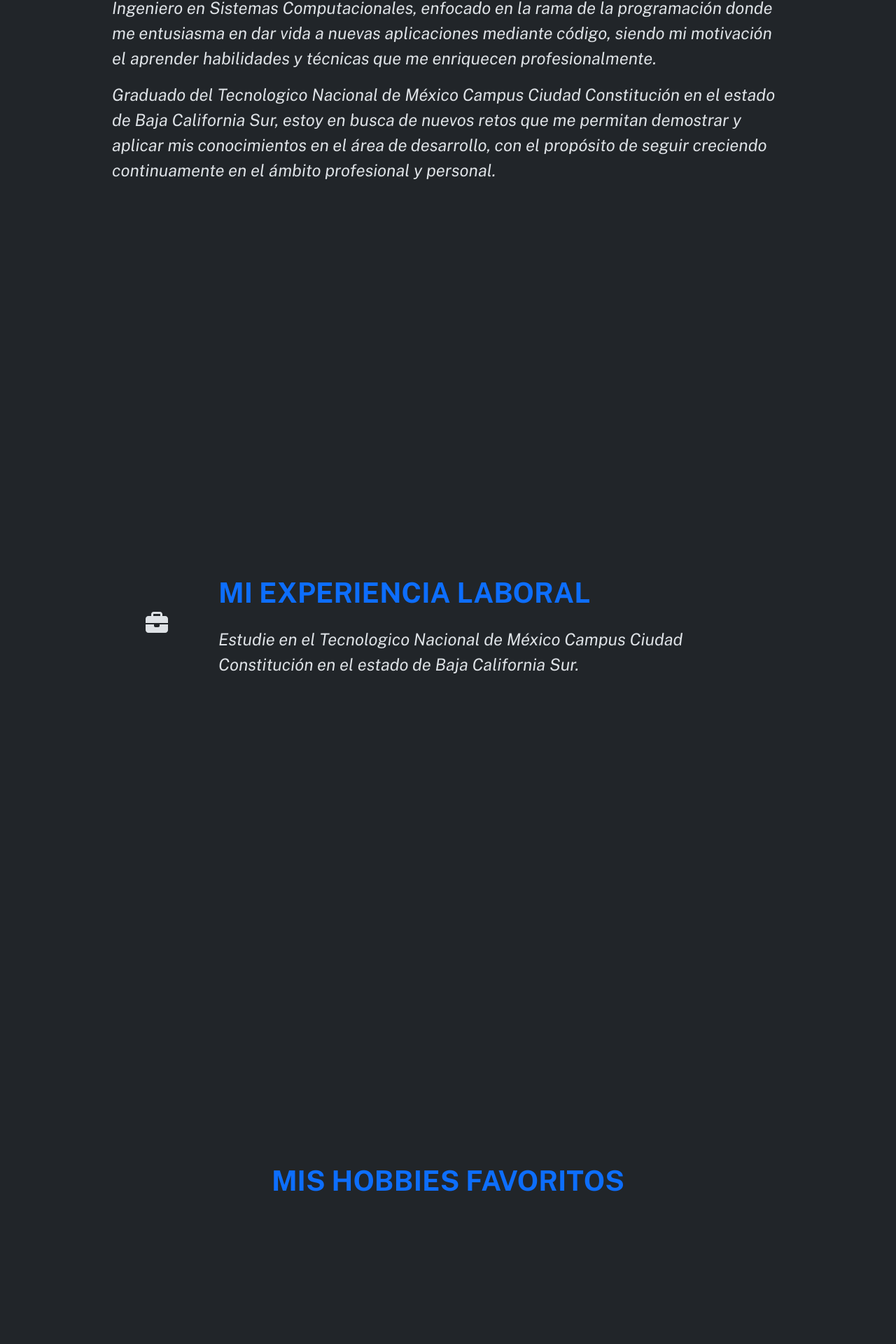
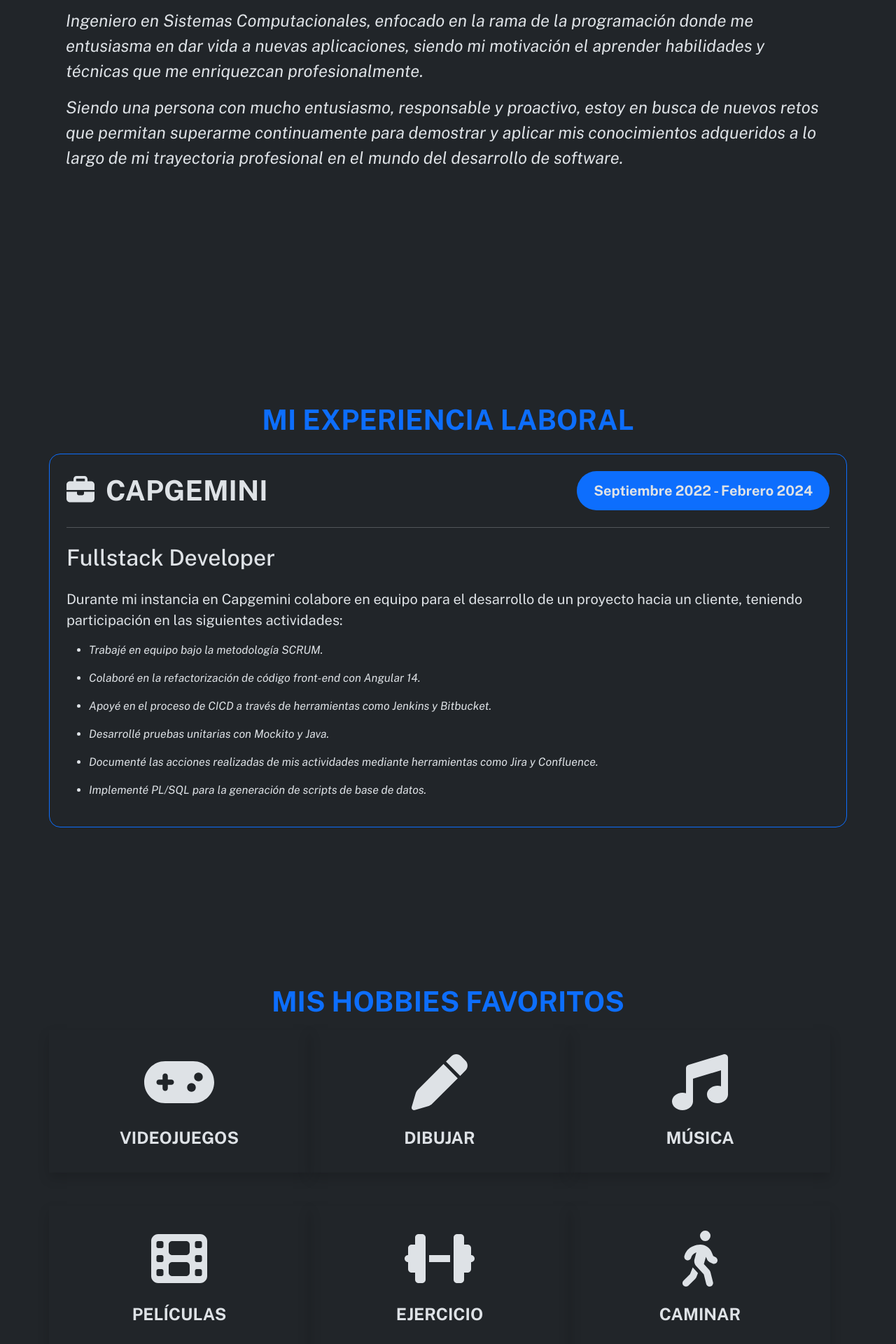
Before and after one commit to BryanGarcia25/Portafolio_Personal_Web, an Angular app: page /about in a window 1280 px wide. Shown: the part 309-2229 px from the top of the page at 70% size. Built offline with nearby package versions, Linux system fonts and the light colour scheme.

Commit message:
adding and modifying the about section

```diff
--- a/src/app/components/about/about.component.css
+++ b/src/app/components/about/about.component.css
@@ -0,0 +1,11 @@
+.container > h1 {
+    font-size: 60px;
+}
+
+.d-flex > .icon {
+    font-size: 100px;
+}
+
+.col-xl-4 > fa-icon {
+    font-size: 80px;
+}
--- a/src/app/components/about/about.component.html
+++ b/src/app/components/about/about.component.html
@@ -1,23 +1,76 @@
-<section class="vh-100 d-flex align-items-center py-1 justify-content-center">
-    <div class="w-75">
-        <h1 class="text-primary text-uppercase fw-bold my-4 about">¿Quien soy?</h1>
-        <div class="my-5">
-            <p class="fst-italic fs-4">Ingeniero en Sistemas Computacionales, enfocado en la rama de la programación donde me entusiasma en dar vida a nuevas aplicaciones mediante código, siendo mi motivación el aprender habilidades y técnicas que me enriquecen profesionalmente.</p>
-            <p class="fst-italic fs-4">Graduado del Tecnologico Nacional de México Campus Ciudad Constitución en el estado de Baja California Sur, estoy en busca de nuevos retos que me permitan demostrar y aplicar mis conocimientos en el área de desarrollo, con el propósito de seguir creciendo continuamente en el ámbito profesional y personal.</p>
+<section class="min-vh-100 d-flex align-items-center justify-content-center">
+    <div class="container p-4">
+        <h1 class="text-primary text-uppercase fw-bold">¿Quien soy?</h1>
+        <div class="my-4">
+            <p class="fst-italic fs-4">Ingeniero en Sistemas Computacionales, enfocado en la rama de la programación donde me entusiasma en dar vida a nuevas aplicaciones, siendo mi motivación el aprender habilidades y técnicas que me enriquezcan profesionalmente.</p>
+            <p class="fst-italic fs-4">Siendo una persona con mucho entusiasmo, responsable y proactivo, estoy en busca de nuevos retos que permitan superarme continuamente para demostrar y aplicar mis conocimientos adqueridos a lo largo de mi trayectoria profesional en el mundo del desarrollo de software.</p>
         </div>
     </div>
 </section>
 
-<section class="vh-100 d-flex align-items-center justify-content-center">
-    <div class="d-flex justify-content-center align-items-center w-75">
-        <fa-icon [icon]="iconJob" class="icon mx-5 mh-100 fs-2"></fa-icon>
-        <div class="px-4">
-            <h1 class="text-primary text-uppercase fw-bold my-4">Mi Experiencia Laboral</h1>
-            <p class="fst-italic fs-4">Estudie en el Tecnologico Nacional de México Campus Ciudad Constitución en el estado de Baja California Sur.</p>
+<section class="min-vh-100 d-flex align-items-center justify-content-center">
+    <div class="d-flex flex-column justify-content-center align-items-center">
+        <h1 class="text-primary text-uppercase fw-bold mb-4">Mi experiencia laboral</h1>
+        <div class="container p-4 border border-primary rounded-4 mb-4">
+            <div class="d-flex justify-content-between align-items-center">
+                <h1 class="text-uppercase fw-bold"> <fa-icon [icon]="iconJob" class="me-3"></fa-icon>Capgemini</h1>
+                <h5 class="bg-primary px-4 py-3 rounded-5 fw-bold">Septiembre 2022 - Febrero 2024</h5>
+            </div>
+            <hr>
+            <h2 class="my-4">Fullstack Developer</h2>
+            <p class="fs-5">Durante mi instancia en Capgemini colabore en equipo para el desarrollo de un proyecto hacia un cliente, teniendo participación en las siguientes actividades:</p>
+            <ul class="fst-italic">
+                <li>
+                    <p>Trabajé en equipo bajo la metodología SCRUM.</p>
+                </li>
+                <li>
+                    <p>Colaboré en la refactorización de código front-end con Angular 14.</p>
+                </li>
+                <li>
+                    <p>Apoyé en el proceso de CICD a través de herramientas como Jenkins y Bitbucket.</p>
+                </li>
+                <li>
+                    <p>Desarrollé pruebas unitarias con Mockito y Java.</p>
+                </li>
+                <li>
+                    <p>Documenté las acciones realizadas de mis actividades mediante herramientas como Jira y Confluence.</p>
+                </li>
+                <li>
+                    <p>Implementé PL/SQL para la generación de scripts de base de datos.</p>
+                </li>
+            </ul>
         </div>
     </div>
 </section>
 
-<section class="vh-100 d-flex align-items-center justify-content-center">
-    <h1 class="text-primary text-uppercase hobbies fw-bold">Mis hobbies favoritos</h1>
+<section class="min-vh-100 d-flex flex-column align-items-center justify-content-center">
+    <h1 class="text-primary text-uppercase fw-bold fs-1 mb-3">Mis hobbies favoritos</h1>
+    <div class="container text-center">
+        <div class="row w-100 justify-content-center">
+            <div class="col-xl-4 shadow p-3 mb-5">
+                <fa-icon [icon]="iconVideogame"></fa-icon>
+                <p class="fs-4 text-uppercase fw-bold">Videojuegos</p>
+            </div>
+            <div class="col-xl-4 shadow p-3 mb-5">
+                <fa-icon [icon]="iconDraw"></fa-icon>
+                <p class="fs-4 text-uppercase fw-bold">Dibujar</p>
+            </div>
+            <div class="col-xl-4 shadow p-3 mb-5">
+                <fa-icon [icon]="iconMusic"></fa-icon>
+                <p class="fs-4 text-uppercase fw-bold">Música</p>
+            </div>
+            <div class="col-xl-4 shadow p-3 mb-5">
+                <fa-icon [icon]="iconMovies"></fa-icon>
+                <p class="fs-4 text-uppercase fw-bold">Películas</p>
+            </div>
+            <div class="col-xl-4 shadow p-3 mb-5">
+                <fa-icon [icon]="iconExercise"></fa-icon>
+                <p class="fs-4 text-uppercase fw-bold">Ejercicio</p>
+            </div>
+            <div class="col-xl-4 shadow p-3 mb-5">
+                <fa-icon [icon]="iconWalk"></fa-icon>
+                <p class="fs-4 text-uppercase fw-bold">Caminar</p>
+            </div>
+        </div>
+    </div>
 </section>
--- a/src/app/components/about/about.component.ts
+++ b/src/app/components/about/about.component.ts
@@ -1,6 +1,6 @@
 import { Component } from '@angular/core';
 import { FontAwesomeModule } from '@fortawesome/angular-fontawesome';
-import { faBriefcase, faGraduationCap } from '@fortawesome/free-solid-svg-icons';
+import { faArrowAltCircleRight, faBriefcase, faDrawPolygon, faDumbbell, faFilm, faGamepad, faGraduationCap, faMusic, faPen, faWalking } from '@fortawesome/free-solid-svg-icons';
 
 @Component({
   selector: 'app-about',
@@ -10,6 +10,13 @@ import { faBriefcase, faGraduationCap } from '@fortawesome/free-solid-svg-icons'
   styleUrl: './about.component.css'
 })
 export default class AboutComponent {
-  public iconAcademic = faGraduationCap;
   public iconJob = faBriefcase;
+  public iconVideogame = faGamepad;
+  public iconDraw = faPen;
+  public iconMusic = faMusic;
+  public iconMovies = faFilm;
+  public iconExercise = faDumbbell;
+  public iconWalk = faWalking;
+
+  public iconArrow = faArrowAltCircleRight;
 }
```
